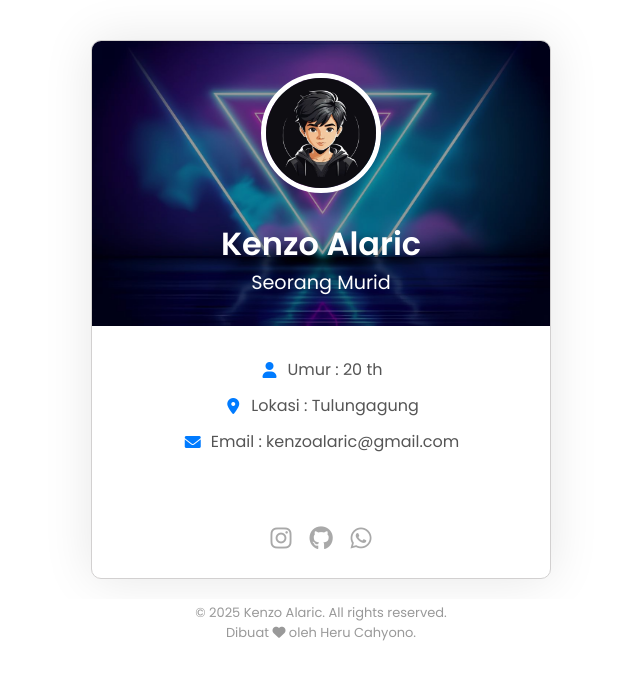
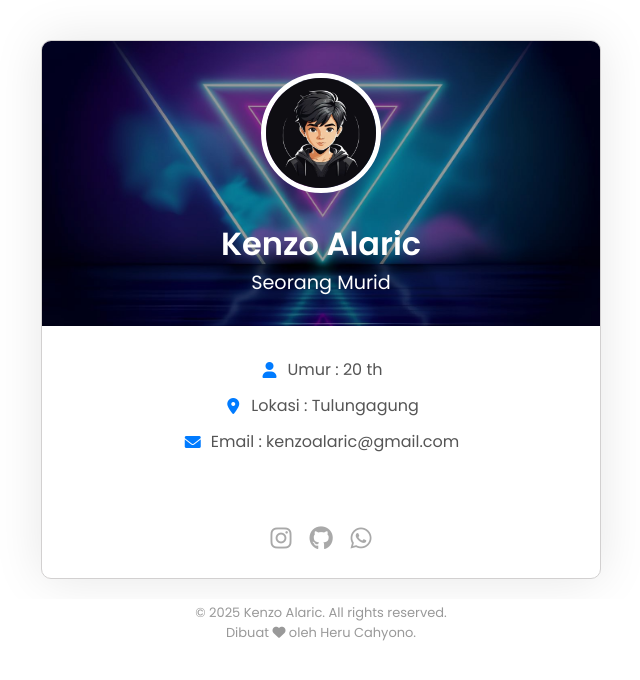
Before and after one commit to mochherucahyono/profile, a plain HTML site: page index.html in a window 1280 px wide. Shown: the whole page, without its empty margins (319-959 px from the left). Drawn offline with nearby package versions, Linux system fonts and the light colour scheme.

Commit message:
Update style.css

```diff
--- a/css/style.css
+++ b/css/style.css
@@ -11,8 +11,8 @@ body {
 }
 
 .container {
-  width: 80%;
-  max-width: 500px;
+  width: 100%;
+  max-width: 600px;
   padding: 20px;
 }
 
```
